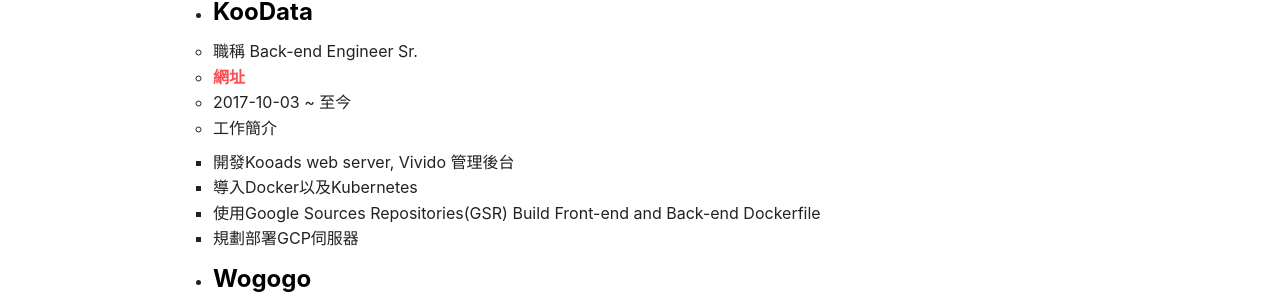
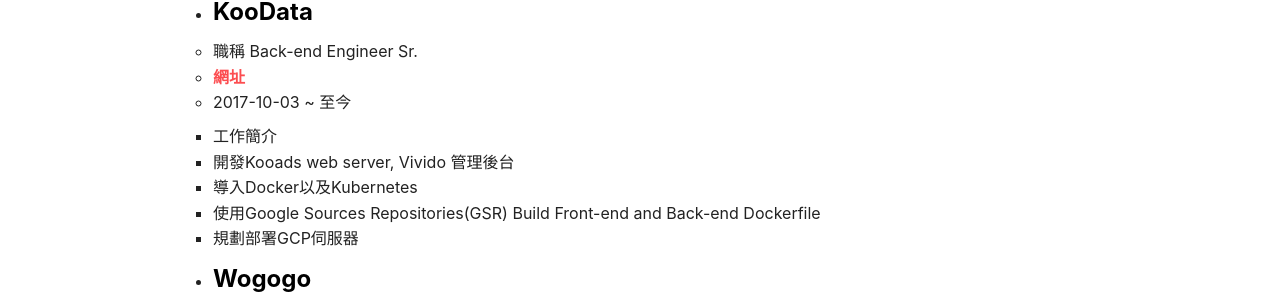
Before and after one commit to tingShean/tingshean.github.io, a Jekyll site: the page built from about.md, in a window 1280 px wide. Shown: the part 442-750 px from the top of the page. Built offline with Jekyll 4.4.1, drawn with Linux system fonts in a browser that asks for light colours; nearby versions of some CDN libraries.

```diff
--- a/about.md
+++ b/about.md
@@ -14,11 +14,11 @@ key: page-about
 	* 職稱 Back-end Engineer Sr.
 	* [網址](https://www.koodata.com.tw/)
 	* 2017-10-03 ~ 至今
-	* 工作簡介
-	    > - 開發Kooads web server, Vivido 管理後台
-	    > - 導入Docker以及Kubernetes
-	    > - 使用Google Sources Repositories(GSR) Build Front-end and Back-end Dockerfile
-	    > - 規劃部署GCP伺服器
+	> - 工作簡介
+	> - 開發Kooads web server, Vivido 管理後台
+	> - 導入Docker以及Kubernetes
+	> - 使用Google Sources Repositories(GSR) Build Front-end and Back-end Dockerfile
+	> - 規劃部署GCP伺服器
 
 * ### Wogogo
 	* 職稱 Back-end Engineer Sr.
```
